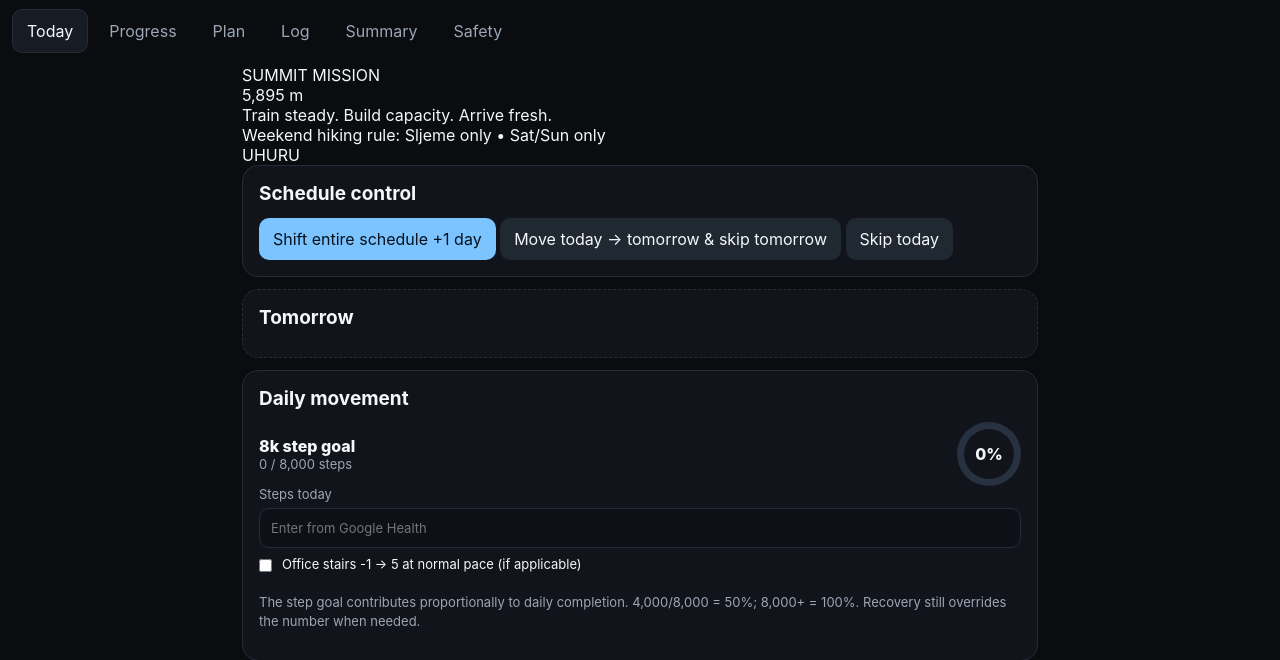
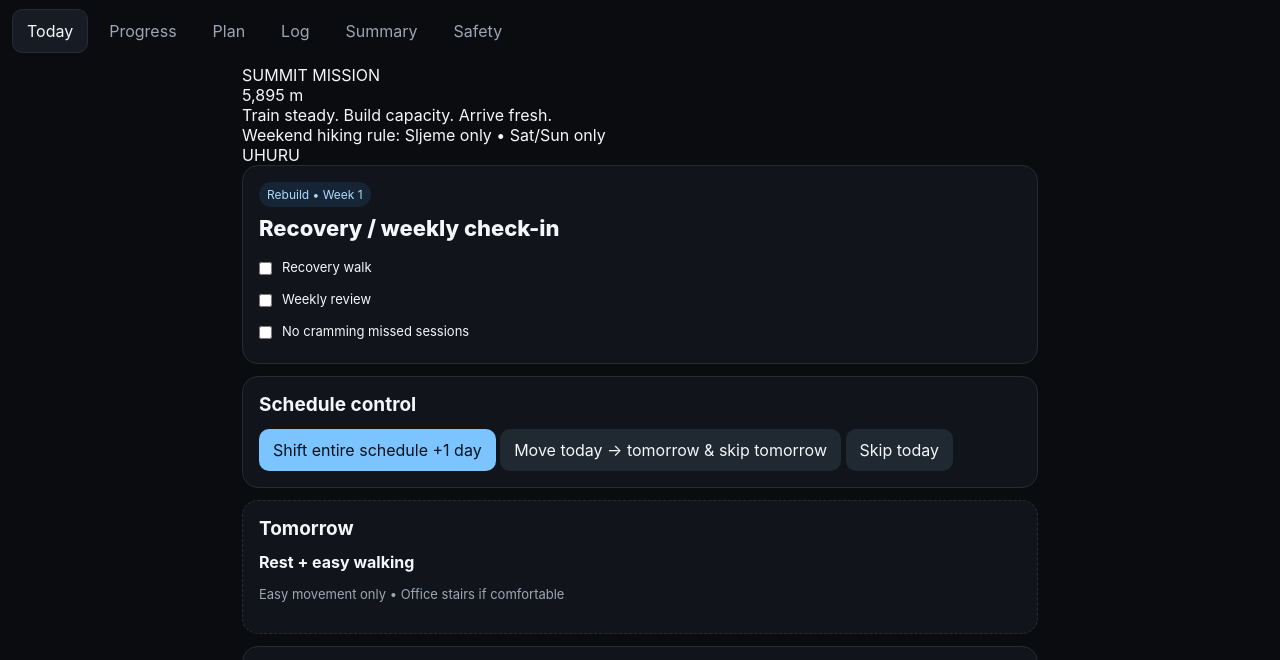
Before and after one commit to filthy-souls/kili-os, a plain HTML site: page index.html in a window 1280 px wide. Shown: the part 133-793 px from the top of the page. Drawn offline with Linux system fonts and the light colour scheme.

Commit message:
Fix Today render target and bump app assets

```diff
--- a/index.html
+++ b/index.html
@@ -5,7 +5,7 @@
   <meta name="viewport" content="width=device-width,initial-scale=1,viewport-fit=cover">
   <meta name="theme-color" content="#111827">
   <link rel="manifest" href="manifest.json">
-  <link rel="stylesheet" href="styles.css?v=4.0">
+  <link rel="stylesheet" href="styles.css?v=4.2">
   <title>Project Uhuru</title>
 </head>
 <body>
@@ -37,7 +37,7 @@
         </div>
         <div class="mission-badge">UHURU</div>
       </div>
-      <div id="todayCard"></div>
+      <div id="todayPlan"></div>
 
       <div class="card reschedule-card">
         <h2>Schedule control</h2>
@@ -239,6 +239,6 @@
     </section>
   </main>
 
-  <script src="app.js?v=4.0"></script>
+  <script src="app.js?v=4.2"></script>
 </body>
 </html>
```
